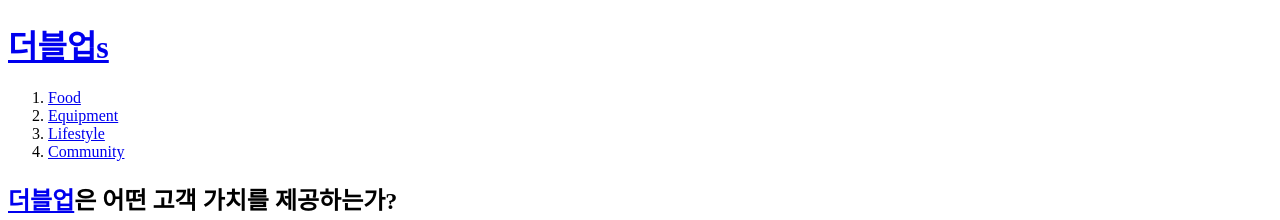
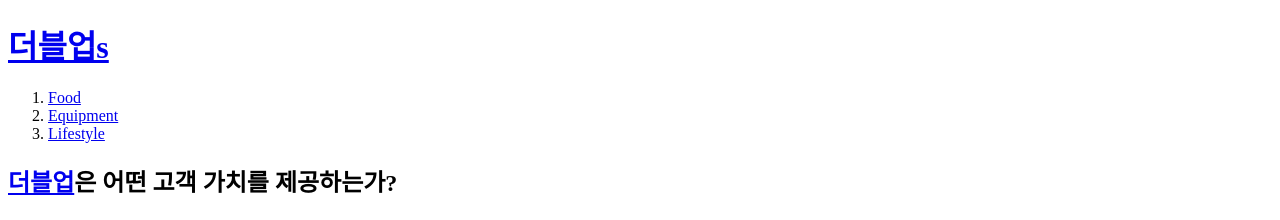
Before and after one commit to sabamama/doubleup, a plain HTML site: page index.html in a window 1280 px wide. Shown: the top 220 px of the page. Drawn offline with Linux system fonts and the light colour scheme.

Commit message:
updated+220109

```diff
--- a/index.html
+++ b/index.html
@@ -11,7 +11,6 @@
     <li><a href="1.html">Food</a></li>
     <li><a href="2.html">Equipment</a></li>
     <li><a href="3.html">Lifestyle</a></li>
-    <li><a href="4.html">Community</a></li>
   </ol>
 
   <h2><a href="https://www.dictionary.com/browse/double--up" target="_blank" title="더블업 정의">더블업</a>은 어떤 고객 가치를 제공하는가?</h2>
```
